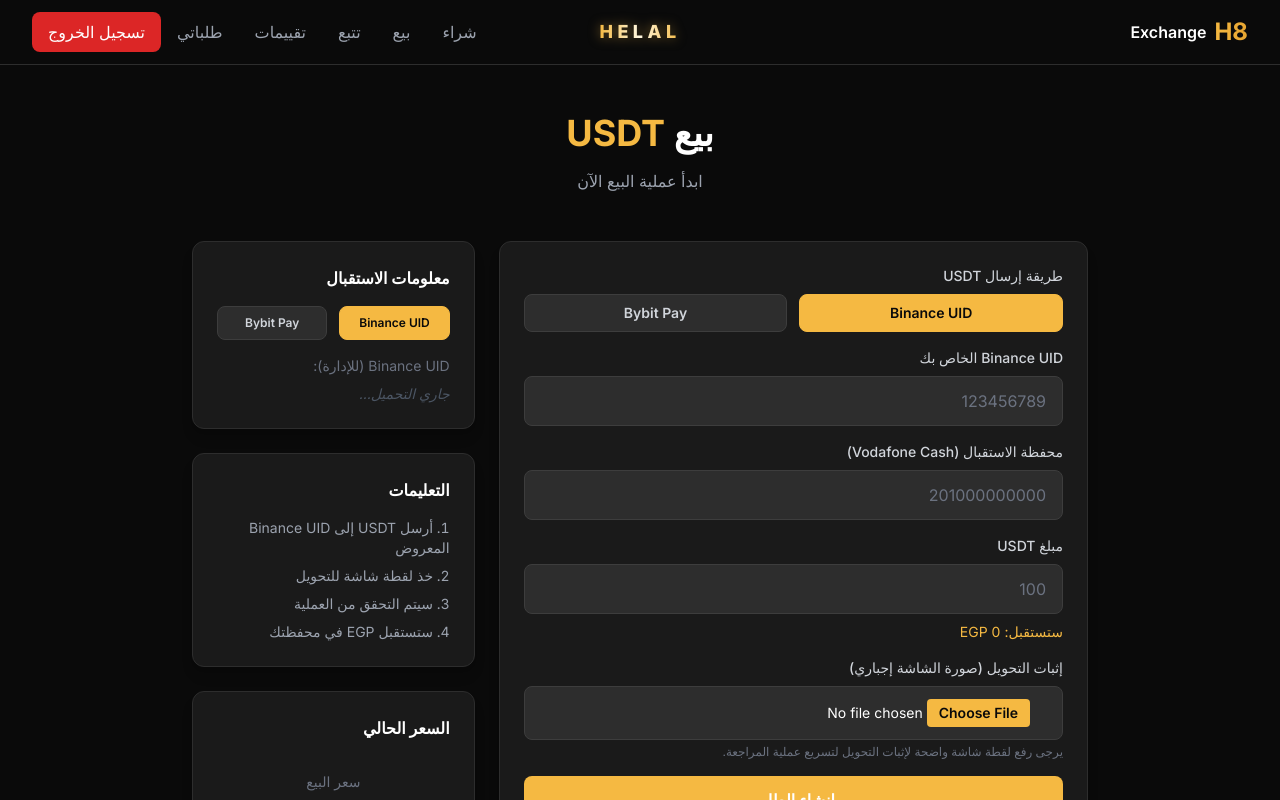
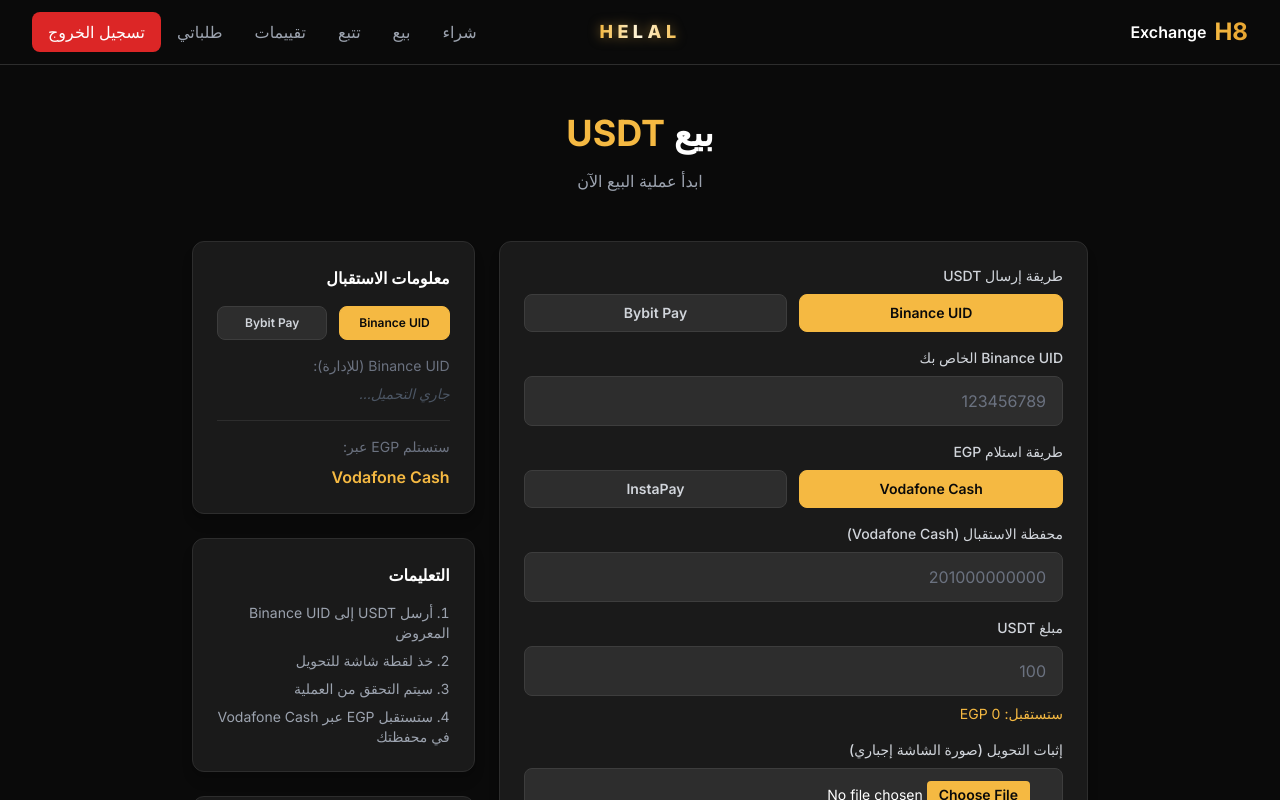
Before and after one commit to HELAL-SHADY/H8_Exchange, a Next.js app: page /sell in a window 1280 px wide. Shown: the top 800 px of the page. Built offline with nearby package versions, Linux system fonts and the light colour scheme; no server answers; the database is empty; sample sign-in values are in the browser's storage.

Commit message:
Add receive method (Binance/Bybit for buy, Vodafone/InstaPay for sell)

```diff
--- a/app/admin/orders/page.tsx
+++ b/app/admin/orders/page.tsx
@@ -20,7 +20,16 @@
   createdAt: string;
   adminNote?: string;
   proofImageUrl?: string;
+  paymentMethod?: string;
+  receiveMethod?: string;
 }
+
+const methodLabels: Record<string, string> = {
+  VODAFONE_CASH: "Vodafone Cash",
+  INSTAPAY: "InstaPay",
+  BINANCE_PAY: "Binance Pay",
+  BYBIT_PAY: "Bybit Pay",
+};
 
 export default function AdminOrdersPage() {
   const [orders, setOrders] = useState<Order[]>([]);
@@ -214,11 +223,13 @@
                           <p className="font-semibold">{order.phone}</p>
                         </div>
                         <div>
-                          <p className="text-gray-500 text-sm">Binance UID</p>
+                          <p className="text-gray-500 text-sm">
+                            {order.type === "BUY" ? "Binance/Bybit ID الخاص بالعميل" : "Binance/Bybit UID"}
+                          </p>
                           <p className="font-semibold">{order.binanceUid}</p>
                         </div>
                         <div>
-                          <p className="text-gray-500 text-sm">المحفظة</p>
+                          <p className="text-gray-500 text-sm">المحفظة / الرقم المرسل منه</p>
                           <p className="font-semibold">{order.walletNumber}</p>
                         </div>
                         <div>
@@ -229,6 +240,22 @@
                           <p className="text-gray-500 text-sm">التاريخ</p>
                           <p className="font-semibold">
                             {new Date(order.createdAt).toLocaleString("ar-EG")}
+                          </p>
+                        </div>
+                        <div>
+                          <p className="text-gray-500 text-sm">طريقة الدفع/الإرسال</p>
+                          <p className="font-semibold text-[#F5B942]">
+                            {order.paymentMethod
+                              ? methodLabels[order.paymentMethod] || order.paymentMethod
+                              : "—"}
+                          </p>
+                        </div>
+                        <div>
+                          <p className="text-gray-500 text-sm">طريقة الاستلام</p>
+                          <p className="font-semibold text-[#F5B942]">
+                            {order.receiveMethod
+                              ? methodLabels[order.receiveMethod] || order.receiveMethod
+                              : "—"}
                           </p>
                         </div>
                       </div>
@@ -244,7 +271,7 @@
                               onClick={() => window.open(order.proofImageUrl, "_blank")}
                             />
                           </div>
-                          <a
+
                             href={order.proofImageUrl}
                             target="_blank"
                             rel="noopener noreferrer"
--- a/app/api/orders/route.ts
+++ b/app/api/orders/route.ts
@@ -48,7 +48,7 @@
       );
     }
 
-    const { type, amount, binanceUid, walletNumber, proofImageUrl, paymentMethod } =
+    const { type, amount, binanceUid, walletNumber, proofImageUrl, paymentMethod, receiveMethod } =
       await request.json();
 
     if (!type || !amount || !binanceUid || !walletNumber) {
@@ -113,6 +113,7 @@
         walletNumber,
         proofImageUrl,
         paymentMethod,
+        receiveMethod,
         status: "PENDING_REVIEW",
       },
     });
--- a/app/api/track/route.ts
+++ b/app/api/track/route.ts
@@ -25,6 +25,8 @@
         rejectedAt: true,
         completedAt: true,
         fullName: true,
+        paymentMethod: true,
+        receiveMethod: true,
       },
     });
 
--- a/app/buy/page.tsx
+++ b/app/buy/page.tsx
@@ -12,6 +12,7 @@
 import Link from "next/link";
 
 type BuyPaymentMethod = "VODAFONE_CASH" | "INSTAPAY";
+type BuyReceiveMethod = "BINANCE_PAY" | "BYBIT_PAY";
 
 export default function BuyPage() {
   const { data: session } = useSession();
@@ -21,6 +22,7 @@
   const [vodafoneCashNumber, setVodafoneCashNumber] = useState("");
   const [instapayNumber, setInstapayNumber] = useState("");
   const [paymentMethod, setPaymentMethod] = useState<BuyPaymentMethod>("VODAFONE_CASH");
+  const [receiveMethod, setReceiveMethod] = useState<BuyReceiveMethod>("BINANCE_PAY");
   const [copied, setCopied] = useState(false);
   const [file, setFile] = useState<File | null>(null);
   const [orderData, setOrderData] = useState({
@@ -105,6 +107,7 @@
           walletNumber: orderData.walletNumber,
           proofImageUrl,
           paymentMethod,
+          receiveMethod,
         }),
       });
 
@@ -176,8 +179,44 @@
                       </div>
                     </FormGroup>
 
+                    {/* Receive Method Switcher */}
                     <FormGroup>
-                      <Label htmlFor="binanceUid">Binance UID</Label>
+                      <Label>طريقة استلام USDT</Label>
+                      <div className="flex gap-3">
+                        <button
+                          type="button"
+                          onClick={() => setReceiveMethod("BINANCE_PAY")}
+                          className={`flex-1 py-2 rounded-lg border text-sm font-semibold transition-colors ${
+                            receiveMethod === "BINANCE_PAY"
+                              ? "bg-[#F5B942] text-[#0A0A0A] border-[#F5B942]"
+                              : "bg-[#2D2D2D] text-gray-300 border-[#3D3D3D] hover:border-[#F5B942]"
+                          }`}
+                        >
+                          Binance Pay
+                        </button>
+                        <button
+                          type="button"
+                          onClick={() => setReceiveMethod("BYBIT_PAY")}
+                          className={`flex-1 py-2 rounded-lg border text-sm font-semibold transition-colors ${
+                            receiveMethod === "BYBIT_PAY"
+                              ? "bg-[#F5B942] text-[#0A0A0A] border-[#F5B942]"
+                              : "bg-[#2D2D2D] text-gray-300 border-[#3D3D3D] hover:border-[#F5B942]"
+                          }`}
+                        >
+                          Bybit Pay
+                        </button>
+                      </div>
+                      <p className="text-xs text-gray-500 mt-1">
+                        اختر المنصة التي تريد استلام USDT عليها
+                      </p>
+                    </FormGroup>
+
+                    <FormGroup>
+                      <Label htmlFor="binanceUid">
+                        {receiveMethod === "BINANCE_PAY"
+                          ? "Binance UID الخاص بك (لاستقبال USDT)"
+                          : "Bybit Pay ID الخاص بك (لاستقبال USDT)"}
+                      </Label>
                       <Input
                         id="binanceUid"
                         placeholder="123456789"
@@ -295,6 +334,14 @@
                         </p>
                       )}
                     </div>
+                    <div className="pt-4 border-t border-[#2D2D2D]">
+                      <p className="text-gray-500 text-sm mb-2">
+                        ستستلم USDT عبر:
+                      </p>
+                      <p className="font-semibold text-[#F5B942]">
+                        {receiveMethod === "BINANCE_PAY" ? "Binance Pay" : "Bybit Pay"}
+                      </p>
+                    </div>
                   </div>
                 </CardContent>
               </Card>
@@ -312,7 +359,11 @@
                     </li>
                     <li>خذ لقطة شاشة للحوالة</li>
                     <li>سيتم التحقق من الحوالة من قبل الإدارة</li>
-                    <li>سيتم إرسال USDT إلى محفظتك</li>
+                    <li>
+                      سيتم إرسال USDT إلى{" "}
+                      {receiveMethod === "BINANCE_PAY" ? "Binance Pay" : "Bybit Pay"}{" "}
+                      الخاص بك
+                    </li>
                   </ol>
                 </CardContent>
               </Card>
@@ -343,7 +394,7 @@
               <CardContent>
                 <h3 className="text-lg font-bold mb-4">ملاحظات مهمة</h3>
                 <ul className="space-y-2 text-sm text-gray-400">
-                  <li>• تأكد من صحة بيانات Binance UID</li>
+                  <li>• تأكد من صحة بيانات الحساب المُراد الاستلام عليه (Binance / Bybit)</li>
                   <li>• احتفظ بلقطة شاشة الحوالة</li>
                   <li>• سيتم التحقق من الطلب خلال 30 دقيقة</li>
                   <li>• تواصل معنا عبر Telegram للدعم</li>
--- a/app/sell/page.tsx
+++ b/app/sell/page.tsx
@@ -11,6 +11,7 @@
 import { motion } from "framer-motion";
 
 type SellPaymentMethod = "BINANCE_PAY" | "BYBIT_PAY";
+type SellReceiveMethod = "VODAFONE_CASH" | "INSTAPAY";
 
 export default function SellPage() {
   const { data: session } = useSession();
@@ -20,6 +21,7 @@
   const [adminBinanceUid, setAdminBinanceUid] = useState("");
   const [bybitPayId, setBybitPayId] = useState("");
   const [paymentMethod, setPaymentMethod] = useState<SellPaymentMethod>("BINANCE_PAY");
+  const [receiveMethod, setReceiveMethod] = useState<SellReceiveMethod>("VODAFONE_CASH");
   const [copied, setCopied] = useState(false);
   const [file, setFile] = useState<File | null>(null);
   const [orderData, setOrderData] = useState({
@@ -104,6 +106,7 @@
           walletNumber: orderData.binanceUid,
           proofImageUrl,
           paymentMethod,
+          receiveMethod,
         }),
       });
 
@@ -193,13 +196,48 @@
                       />
                     </FormGroup>
 
+                    {/* Receive Method Switcher */}
+                    <FormGroup>
+                      <Label>طريقة استلام EGP</Label>
+                      <div className="flex gap-3">
+                        <button
+                          type="button"
+                          onClick={() => setReceiveMethod("VODAFONE_CASH")}
+                          className={`flex-1 py-2 rounded-lg border text-sm font-semibold transition-colors ${
+                            receiveMethod === "VODAFONE_CASH"
+                              ? "bg-[#F5B942] text-[#0A0A0A] border-[#F5B942]"
+                              : "bg-[#2D2D2D] text-gray-300 border-[#3D3D3D] hover:border-[#F5B942]"
+                          }`}
+                        >
+                          Vodafone Cash
+                        </button>
+                        <button
+                          type="button"
+                          onClick={() => setReceiveMethod("INSTAPAY")}
+                          className={`flex-1 py-2 rounded-lg border text-sm font-semibold transition-colors ${
+                            receiveMethod === "INSTAPAY"
+                              ? "bg-[#F5B942] text-[#0A0A0A] border-[#F5B942]"
+                              : "bg-[#2D2D2D] text-gray-300 border-[#3D3D3D] hover:border-[#F5B942]"
+                          }`}
+                        >
+                          InstaPay
+                        </button>
+                      </div>
+                    </FormGroup>
+
                     <FormGroup>
                       <Label htmlFor="receivingWallet">
-                        محفظة الاستقبال (Vodafone Cash)
+                        {receiveMethod === "VODAFONE_CASH"
+                          ? "محفظة الاستقبال (Vodafone Cash)"
+                          : "رقم / رابط InstaPay للاستقبال"}
                       </Label>
                       <Input
                         id="receivingWallet"
-                        placeholder="201000000000"
+                        placeholder={
+                          receiveMethod === "VODAFONE_CASH"
+                            ? "201000000000"
+                            : "201000000000 أو yourname@instapay"
+                        }
                         value={orderData.receivingWallet}
                         onChange={(e) =>
                           setOrderData({
@@ -313,6 +351,14 @@
                         </p>
                       )}
                     </div>
+                    <div className="pt-4 border-t border-[#2D2D2D]">
+                      <p className="text-gray-500 text-sm mb-2">
+                        ستستلم EGP عبر:
+                      </p>
+                      <p className="font-semibold text-[#F5B942]">
+                        {receiveMethod === "VODAFONE_CASH" ? "Vodafone Cash" : "InstaPay"}
+                      </p>
+                    </div>
                   </div>
                 </CardContent>
               </Card>
@@ -328,7 +374,11 @@
                     </li>
                     <li>خذ لقطة شاشة للتحويل</li>
                     <li>سيتم التحقق من العملية</li>
-                    <li>ستستقبل EGP في محفظتك</li>
+                    <li>
+                      ستستقبل EGP عبر{" "}
+                      {receiveMethod === "VODAFONE_CASH" ? "Vodafone Cash" : "InstaPay"}{" "}
+                      في محفظتك
+                    </li>
                   </ol>
                 </CardContent>
               </Card>
--- a/app/track/page.tsx
+++ b/app/track/page.tsx
@@ -20,6 +20,8 @@
   approvedAt?: string;
   rejectedAt?: string;
   completedAt?: string;
+  paymentMethod?: string;
+  receiveMethod?: string;
 }
 
 const StatusSteps = {
@@ -36,6 +38,13 @@
   APPROVED: { label: "موافق عليه", icon: CheckCircle, color: "green" },
   REJECTED: { label: "مرفوض", icon: XCircle, color: "red" },
   COMPLETED: { label: "مكتمل", icon: CheckCircle, color: "green" },
+};
+
+const methodLabels: Record<string, string> = {
+  VODAFONE_CASH: "Vodafone Cash",
+  INSTAPAY: "InstaPay",
+  BINANCE_PAY: "Binance Pay",
+  BYBIT_PAY: "Bybit Pay",
 };
 
 export default function TrackPage() {
@@ -217,6 +226,26 @@
                           order.status}
                       </p>
                     </div>
+                    {order.paymentMethod && (
+                      <div>
+                        <p className="text-gray-500 text-sm mb-1">
+                          {order.type === "BUY" ? "طريقة الدفع" : "طريقة إرسال USDT"}
+                        </p>
+                        <p className="font-semibold text-[#F5B942]">
+                          {methodLabels[order.paymentMethod] || order.paymentMethod}
+                        </p>
+                      </div>
+                    )}
+                    {order.receiveMethod && (
+                      <div>
+                        <p className="text-gray-500 text-sm mb-1">
+                          {order.type === "BUY" ? "طريقة استلام USDT" : "طريقة استلام EGP"}
+                        </p>
+                        <p className="font-semibold text-[#F5B942]">
+                          {methodLabels[order.receiveMethod] || order.receiveMethod}
+                        </p>
+                      </div>
+                    )}
                   </div>
                 </CardContent>
               </Card>
@@ -322,7 +351,7 @@
                         {!session ? (
                           <div className="p-4 bg-[#1A1A1A] rounded-lg border border-[#2D2D2D] text-center">
                             <p className="text-gray-400 text-sm mb-3">يجب عليك تسجيل الدخول لإضافة تقييم.</p>
-                            <a
+
                               href={`/auth/login?callbackUrl=${encodeURIComponent(typeof window !== 'undefined' ? window.location.href : '')}`}
                               className="inline-block px-4 py-2 bg-[#F5B942] text-[#0A0A0A] rounded-lg font-semibold hover:shadow-lg hover:shadow-[#F5B942]/50 transition-all text-sm"
                             >
@@ -394,7 +423,7 @@
                   <p className="text-gray-500 text-sm mb-4">
                     تواصل معنا عبر Telegram للحصول على الدعم الفوري
                   </p>
-                  <a
+
                     href="https://t.me/HELAL_SHADY"
                     target="_blank"
                     rel="noopener noreferrer"
--- a/lib/telegram.ts
+++ b/lib/telegram.ts
@@ -99,6 +99,25 @@
 }
 
 /**
+ * Helper to translate payment/receive method codes to readable labels
+ */
+function formatMethod(method?: string | null): string {
+  if (!method) return "—";
+  switch (method) {
+    case "VODAFONE_CASH":
+      return "Vodafone Cash";
+    case "INSTAPAY":
+      return "InstaPay";
+    case "BINANCE_PAY":
+      return "Binance Pay";
+    case "BYBIT_PAY":
+      return "Bybit Pay";
+    default:
+      return method;
+  }
+}
+
+/**
  * Sends a notification when a new order is submitted
  */
 export async function sendNewOrderNotification(order: any): Promise<boolean> {
@@ -113,7 +132,9 @@
     `<b>👤 العميل:</b> ${order.fullName}`,
     `<b>📞 رقم الهاتف:</b> <code>${order.phone}</code>`,
     `<b>💰 القيمة:</b> <b>${order.amount} ${currency}</b>`,
-    `<b>💳 Binance UID:</b> <code>${order.binanceUid}</code>`,
+    `<b>💳 طريقة الدفع/الإرسال:</b> ${formatMethod(order.paymentMethod)}`,
+    `<b>📥 طريقة الاستلام:</b> ${formatMethod(order.receiveMethod)}`,
+    `<b>💳 Binance/Bybit ID:</b> <code>${order.binanceUid}</code>`,
     `<b>👛 رقم المحفظة:</b> <code>${order.walletNumber}</code>`,
     `<b>📅 التاريخ:</b> ${new Date(order.createdAt || Date.now()).toLocaleString("ar-EG", { timeZone: "Africa/Cairo" })}`,
     `--------------------------------------------`,
@@ -141,6 +162,7 @@
     `<b>📌 رقم الطلب:</b> <code>${order.id}</code>`,
     `<b>👤 العميل:</b> ${order.fullName}`,
     `<b>💰 القيمة:</b> <b>${order.amount} ${currency}</b>`,
+    `<b>📥 طريقة الاستلام:</b> ${formatMethod(order.receiveMethod)}`,
     oldStatus ? `<b>🟡 الحالة السابقة:</b> ${formatStatus(oldStatus)}` : "",
     `<b>🟢 الحالة الجديدة:</b> ${formatStatus(order.status)}`,
     order.adminNote ? `<b>📝 ملاحظة الإدارة:</b> ${order.adminNote}` : "",
```
Also changed, not shown: 1 other file (tests, documents, lock files or other folders).
